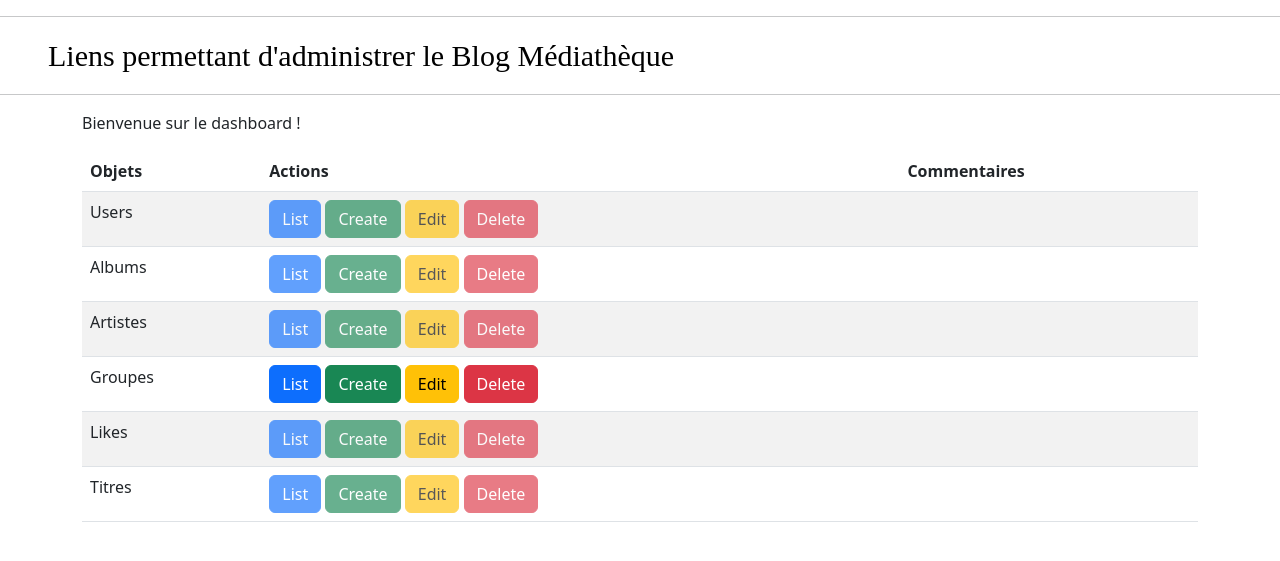
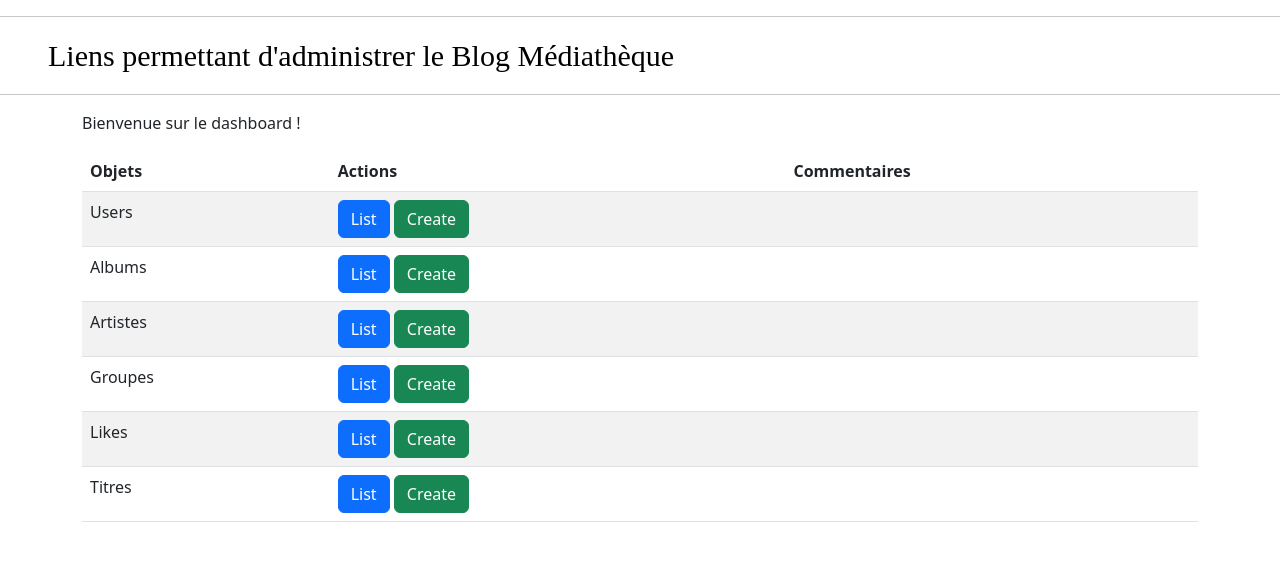
Before and after one commit to s-PigaChavigny/mediatheque, a PHP site: page /views/backend/dashboard.php in a window 1280 px wide. Shown: the part 62-623 px from the top of the page. Run offline with PHP 8.4, Linux system fonts and the light colour scheme; a stand-in replaces the project's code that opens the database connection.

Commit message:
dashboard

```diff
--- a/views/backend/dashboard.php
+++ b/views/backend/dashboard.php
@@ -26,30 +26,24 @@ include '../../header.php';
                         <tr>
                             <td>Users</td>
                             <td>
-                                <a href="/views/backend/users/list.php" class="btn btn-primary disabled">List</a>
-                                <a href="/views/backend/users/create.php" class="btn btn-success disabled">Create</a>
-                                <a href="/views/backend/users/edit.php" class="btn btn-warning disabled">Edit</a>
-                                <a href="/views/backend/users/delete.php" class="btn btn-danger disabled">Delete</a>
+                                <a href="/views/backend/users/list.php" class="btn btn-primary ">List</a>
+                                <a href="/views/backend/users/create.php" class="btn btn-success ">Create</a>
                             </td>
                             <td></td>
                         </tr>
                         <tr>
                             <td>Albums</td>
                             <td>
-                                <a href="/views/backend/albums/list.php" class="btn btn-primary disabled">List</a>
-                                <a href="/views/backend/albums/create.php" class="btn btn-success disabled">Create</a>
-                                <a href="/views/backend/albums/edit.php" class="btn btn-warning disabled">Edit</a>
-                                <a href="/views/backend/albums/delete.php" class="btn btn-danger disabled">Delete</a>
+                                <a href="/views/backend/albums/list.php" class="btn btn-primary ">List</a>
+                                <a href="/views/backend/albums/create.php" class="btn btn-success ">Create</a>
                             </td>
                             <td></td>
                         </tr>
                         <tr>
                             <td>Artistes</td>
                             <td>
-                                <a href="/views/backend/artistes/list.php" class="btn btn-primary disabled">List</a>
-                                <a href="/views/backend/artistes/create.php" class="btn btn-success disabled">Create</a>
-                                <a href="/views/backend/artistes/edit.php" class="btn btn-warning disabled">Edit</a>
-                                <a href="/views/backend/artistes/delete.php" class="btn btn-danger disabled">Delete</a>
+                                <a href="/views/backend/artistes/list.php" class="btn btn-primary ">List</a>
+                                <a href="/views/backend/artistes/create.php" class="btn btn-success ">Create</a>
                             </td>
                             <td></td>
                         </tr>
@@ -58,28 +52,22 @@ include '../../header.php';
                             <td>
                                 <a href="/views/backend/groupes/list.php" class="btn btn-primary ">List</a>
                                 <a href="/views/backend/groupes/create.php" class="btn btn-success ">Create</a>
-                                <a href="/views/backend/groupes/edit.php" class="btn btn-warning ">Edit</a>
-                                <a href="/views/backend/groupes/delete.php" class="btn btn-danger ">Delete</a>
                             </td>
                             <td></td>
                         </tr>
                         <tr>
                             <td>Likes</td>
                             <td>
-                                <a href="/views/backend/likes/list.php" class="btn btn-primary disabled">List</a>
-                                <a href="/views/backend/likes/create.php" class="btn btn-success disabled">Create</a>
-                                <a href="/views/backend/likes/edit.php" class="btn btn-warning disabled">Edit</a>
-                                <a href="/views/backend/likes/delete.php" class="btn btn-danger disabled">Delete</a>
+                                <a href="/views/backend/likes/list.php" class="btn btn-primary ">List</a>
+                                <a href="/views/backend/likes/create.php" class="btn btn-success ">Create</a>
                             </td>
                             <td></td>
                         </tr>
                         <tr>
                             <td>Titres</td>
                             <td>
-                                <a href="/views/backend/titres/list.php" class="btn btn-primary disabled">List</a>
-                                <a href="/views/backend/titres/create.php" class="btn btn-success disabled">Create</a>
-                                <a href="/views/backend/titres/edit.php" class="btn btn-warning disabled">Edit</a>
-                                <a href="/views/backend/titres/delete.php" class="btn btn-danger disabled">Delete</a>
+                                <a href="/views/backend/titres/list.php" class="btn btn-primary ">List</a>
+                                <a href="/views/backend/titres/create.php" class="btn btn-success ">Create</a>
                             </td>
                             <td></td>
                         </tr>
```
